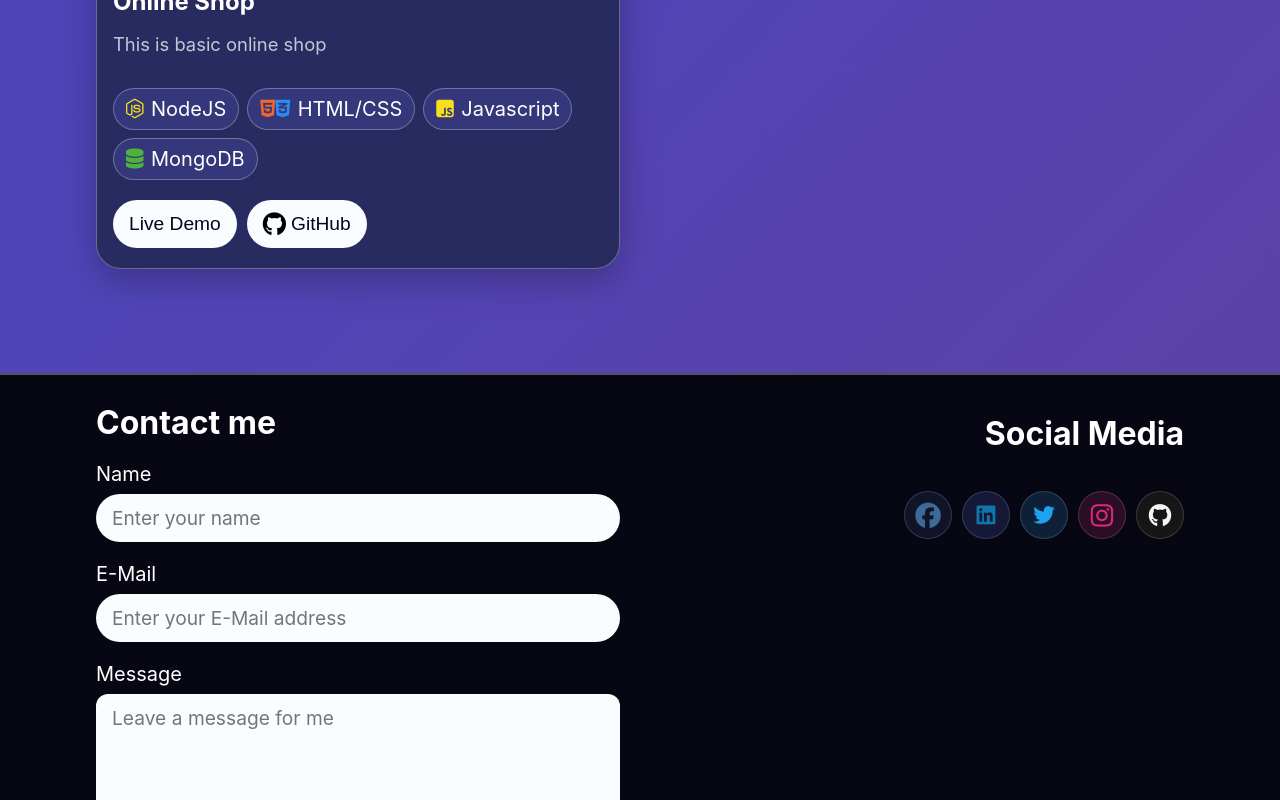
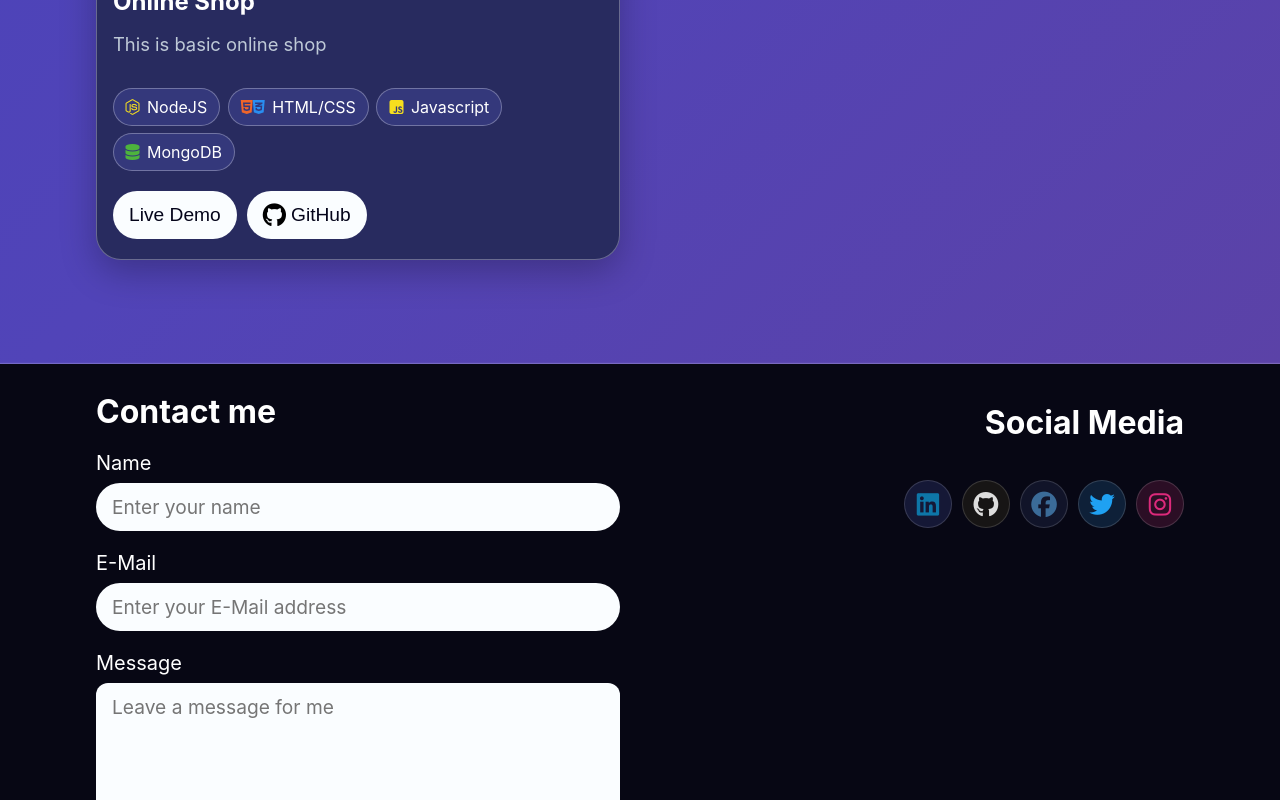
Before and after one commit to LendiDev/portfolio-website-v1, a React (Create React App) app: page / in a window 1280 px wide. Shown: the part 1460-2260 px from the top of the page. Built offline with nearby package versions, Linux system fonts and the light colour scheme.

Commit message:
add small badges and code refactoring

```diff
--- a/package.json
+++ b/package.json
@@ -16,7 +16,8 @@
     "web-vitals": "^2.1.4"
   },
   "dependencies": {
-    "express": "^4.17.3"
+    "express": "^4.17.3",
+    "nodemailer": "^6.9.1"
   },
   "scripts": {
     "start": "node server.js",
--- a/src/components/Badge/Badge.css
+++ b/src/components/Badge/Badge.css
@@ -2,7 +2,7 @@
   background-color: #282b5f;
   display: inline-block;
   padding: var(--space-2) var(--space-4);
-  margin: 0 5px 7.5px 0;
+  margin: 7.5px 5px 0 0;
   border-radius: 100px;
   border: 1px solid rgba(255, 255, 255, 0.3);
 }
@@ -14,3 +14,13 @@
   align-items: center;
   gap: 7.5px;
 }
+
+.badge-small {
+  margin: 7.5px 0 0 7.5px;
+  padding: var(--space-1) var(--space-2);
+  background-color: #34387b;
+}
+
+.badge-small p {
+  font-size: 1rem;
+}
--- a/src/components/Badge/index.js
+++ b/src/components/Badge/index.js
@@ -5,9 +5,10 @@ const Badge = ({
   iconClassName2,
   iconColor2 = "#fff",
   title,
+  isSmall,
 }) => {
   return (
-    <div className="badge">
+    <div className={`badge ${isSmall && 'badge-small'}`}>
       <p>
         {iconClassName && (
           <i className={iconClassName} style={{ color: iconColor }}></i>
--- a/src/components/Badges/index.js
+++ b/src/components/Badges/index.js
@@ -3,10 +3,10 @@ import Badge from "../Badge";
 
 import "./Badges.css";
 
-const Badges = ({ type = "skills", customBadges }) => {
+const Badges = ({ type = "skills", customBadges, isSmall }) => {
   const createBadges = (badgesList) => {
     return badgesList.map((badge) => {
-      return <Badge {...badge} />;
+      return <Badge {...badge} isSmall={isSmall}/>;
     });
   };
 
--- a/src/components/Footer/Footer.css
+++ b/src/components/Footer/Footer.css
@@ -5,8 +5,7 @@ footer {
 }
 
 .bottom-footer-container {
-  border-top: 1px solid;
-  border-color: rgba(255, 255, 255, 0.3);
+  box-shadow: 0 -1px 1px rgba(255, 255, 255, 0.35);
   display: flex;
   justify-content: center;
   align-items: center;
@@ -21,8 +20,7 @@ footer {
 }
 
 .contact-me-outer-container {
-  border-top: 2px solid;
-  border-color: rgba(255, 255, 255, 0.3);
+  box-shadow: 0 -1px 1px rgba(255, 255, 255, 0.2);
   background-color: #070714;
 }
 
--- a/src/components/PortfolioList/PortfolioItem/PortfolioItem.css
+++ b/src/components/PortfolioList/PortfolioItem/PortfolioItem.css
@@ -63,12 +63,6 @@
   padding: var(--space-1) var(--space-1) var(--space-4) var(--space-1);
 }
 
-.portfolio-details .badge {
-  margin: var(--space-1) 0 0 var(--space-1);
-  padding: var(--space-1) var(--space-2);
-  background-color: #34387b;
-}
-
 .portfolio-details h3 {
   font-size: 1.5rem;
   margin: 0;
--- a/src/components/PortfolioList/PortfolioItem/index.js
+++ b/src/components/PortfolioList/PortfolioItem/index.js
@@ -23,7 +23,7 @@ const PortfolioItem = ({
           <p className="app-info">{description}</p>
         </div>
         <div class="bottom-flex">
-          <Badges customBadges={customBadges} type="stack" />
+          <Badges customBadges={customBadges} type="stack" isSmall/>
           <div className="portfolio-actions">
             {liveDemoButton}
             {gitHubButton}
--- a/src/components/Socials/index.js
+++ b/src/components/Socials/index.js
@@ -1,8 +1,22 @@
 import RoundButton from "../RoundButton";
 import "./Socials.css";
 
-const Socials = (props) => {
+const Socials = () => {
   const buttons = [
+    {
+      iconName: "fa-brands fa-linkedin",
+      iconSize: "1.6rem",
+      iconColor: "#0e76a8",
+      backgroundColor: "#151836",
+      link: "https://linkedin.com",
+    },
+    {
+      iconName: "fa-brands fa-github",
+      iconSize: "1.6rem",
+      iconColor: "#DDD",
+      backgroundColor: "#171515",
+      link: "https://github.com",
+    },
     {
       iconName: "fa-brands fa-facebook",
       iconSize: "1.6rem",
@@ -11,15 +25,8 @@ const Socials = (props) => {
       link: "https://facebook.com",
     },
     {
-      iconName: "fa-brands fa-linkedin",
-      iconSize: "1.35rem",
-      iconColor: "#0e76a8",
-      backgroundColor: "#151836",
-      link: "https://linkedin.com",
-    },
-    {
       iconName: "fa-brands fa-twitter",
-      iconSize: "1.35rem",
+      iconSize: "1.6rem",
       iconColor: "#1FA1F2",
       backgroundColor: "#0E2038",
       link: "https://twitter.com",
@@ -31,13 +38,6 @@ const Socials = (props) => {
       backgroundColor: "#2B0E25",
       link: "https://instagram.com",
     },
-    {
-      iconName: "fa-brands fa-github",
-      iconSize: "1.45rem",
-      iconColor: "#F5F5F5",
-      backgroundColor: "#171515",
-      link: "https://github.com",
-    },
   ];
 
   return (
@@ -46,14 +46,7 @@ const Socials = (props) => {
       <ul className="socials-list">
         {buttons.map((button, index) => (
           <li key={"social-item" + index}>
-            <RoundButton
-              size={button.size || "3rem"}
-              iconName={button.iconName}
-              iconSize={button.iconSize}
-              iconColor={button.iconColor}
-              backgroundColor={button.backgroundColor}
-              link={button.link}
-            />
+            <RoundButton {...button} />
           </li>
         ))}
       </ul>
```
Also changed, not shown: public/manifest.json, 1 other file (tests, documents, lock files or other folders).
